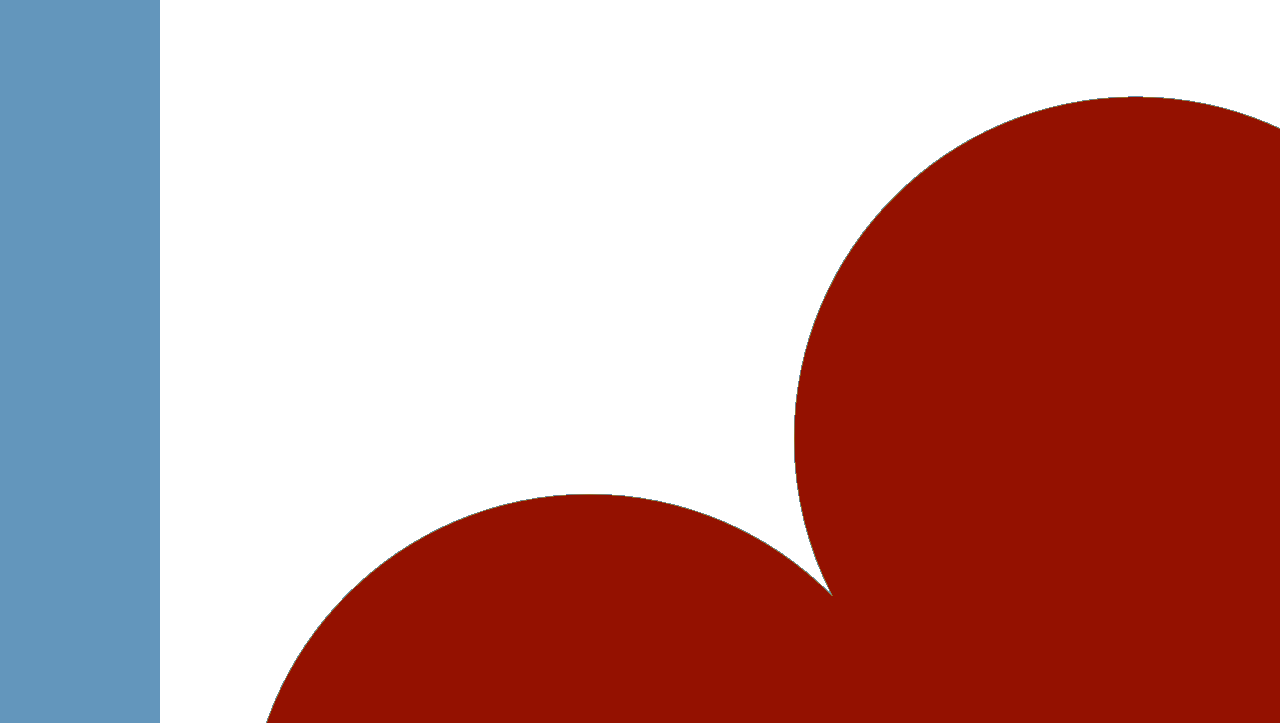
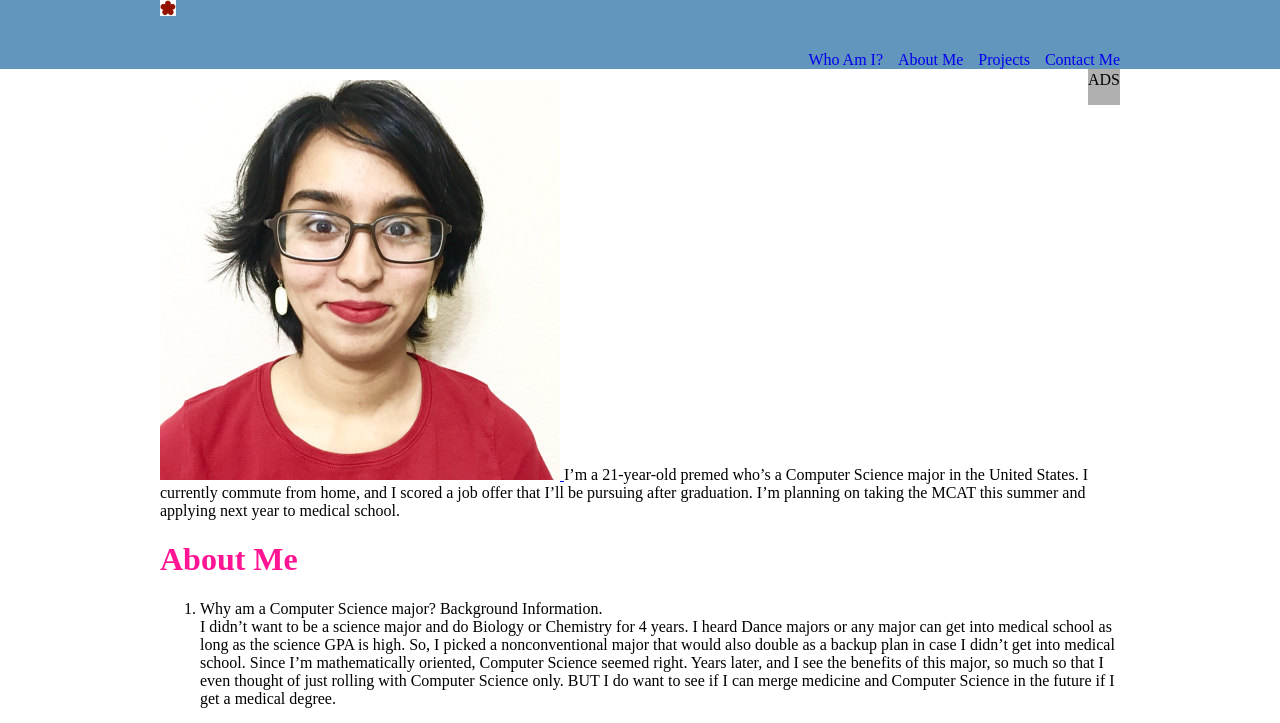
Before and after one commit to amberhasan/amberhasan.github.io, a plain HTML site: page index.html in a window 1280 px wide. Shown: the top 723 px of the page. Drawn offline with Linux system fonts and the light colour scheme.

Commit message:
Update index.html

```diff
--- a/index.html
+++ b/index.html
@@ -14,7 +14,7 @@
     <div class="header">
       <div class="container">
         <div class="logo">
-            <img id="logo" src="img/flower.png" alt="Amber Moon Hasan"/>
+            <img id="logo" src="img/flower.png" height="16" width="16" alt="Amber Moon Hasan"/>
         </div>
         <div class="menu">
           <ul>
```
